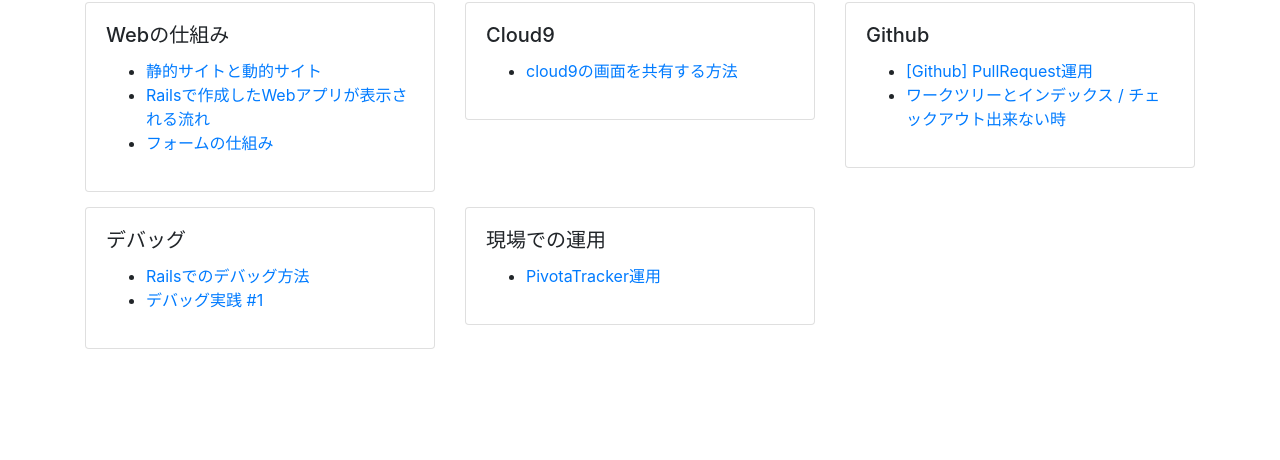
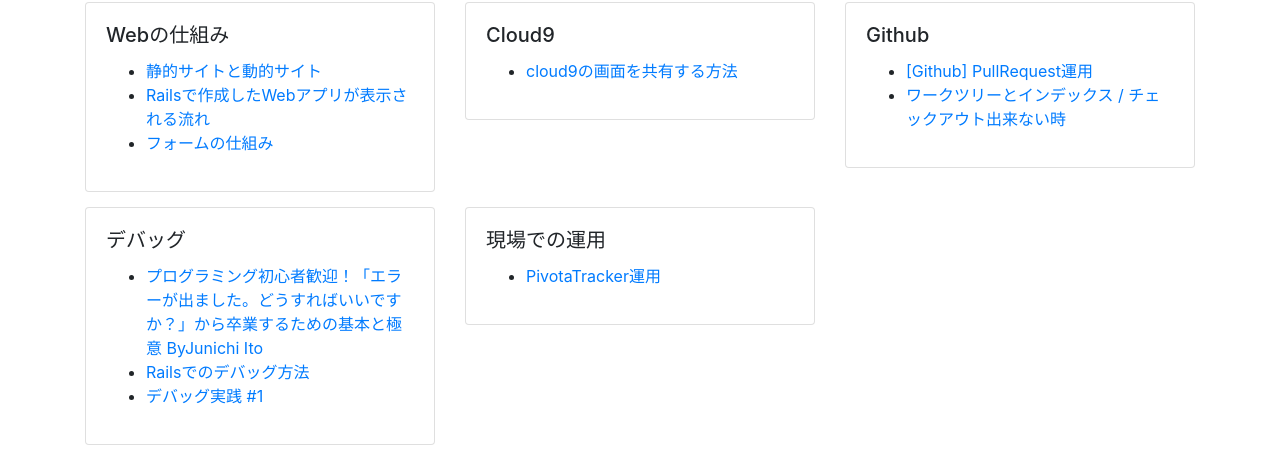
Before and after one commit to yusukexyusuke/menta, a plain HTML site: page index.html in a window 1280 px wide. Shown: the part 360-820 px from the top of the page. Drawn offline with nearby package versions, Linux system fonts and the light colour scheme.

Commit message:
Add link.

```diff
--- a/index.html
+++ b/index.html
@@ -112,6 +112,7 @@
             <div class="card-body">
               <h5 class="card-title">デバッグ</h5>
               <ul>
+                <li><a href="https://www.youtube.com/watch?v=5fyrGslhUcY" target="_blank">プログラミング初心者歓迎！「エラーが出ました。どうすればいいですか？」から卒業するための基本と極意 ByJunichi Ito</a></li>
                 <li><a href="https://youtu.be/FB66gxP83NA" target="_blank">Railsでのデバッグ方法</a></li>
                 <li><a href="https://www.youtube.com/watch?v=uS8GI7Wm0lA" target="_blank">デバッグ実践 #1</a></li>
               </ul>
```
